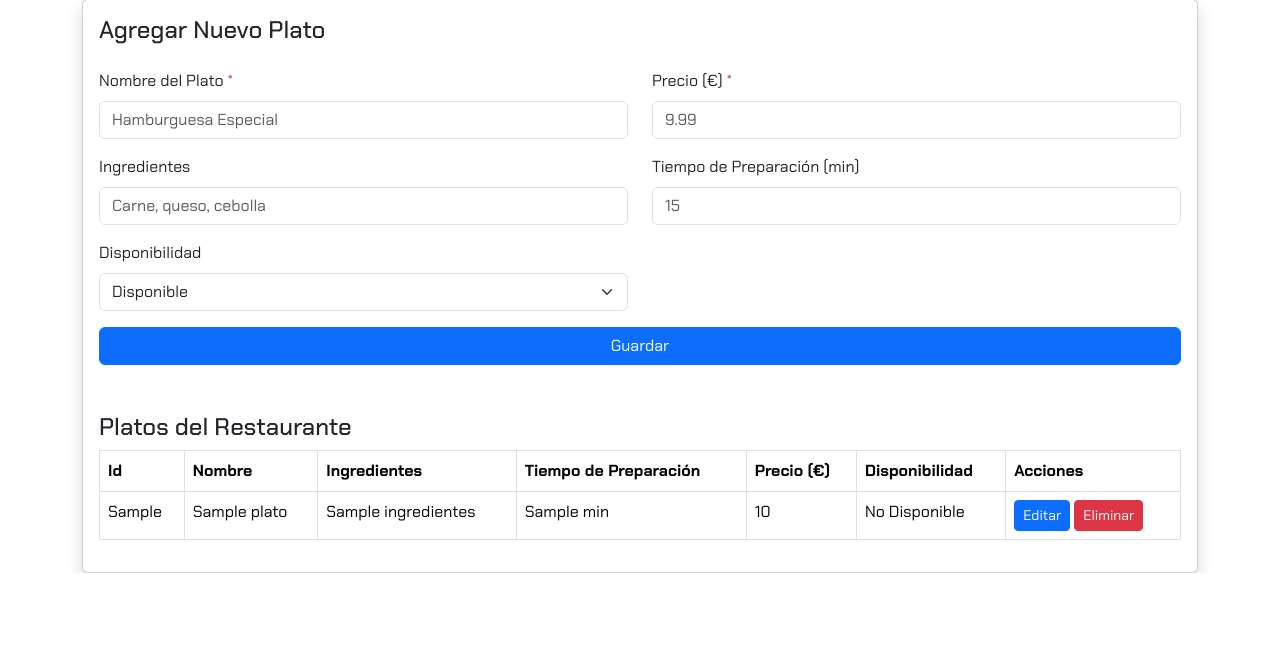
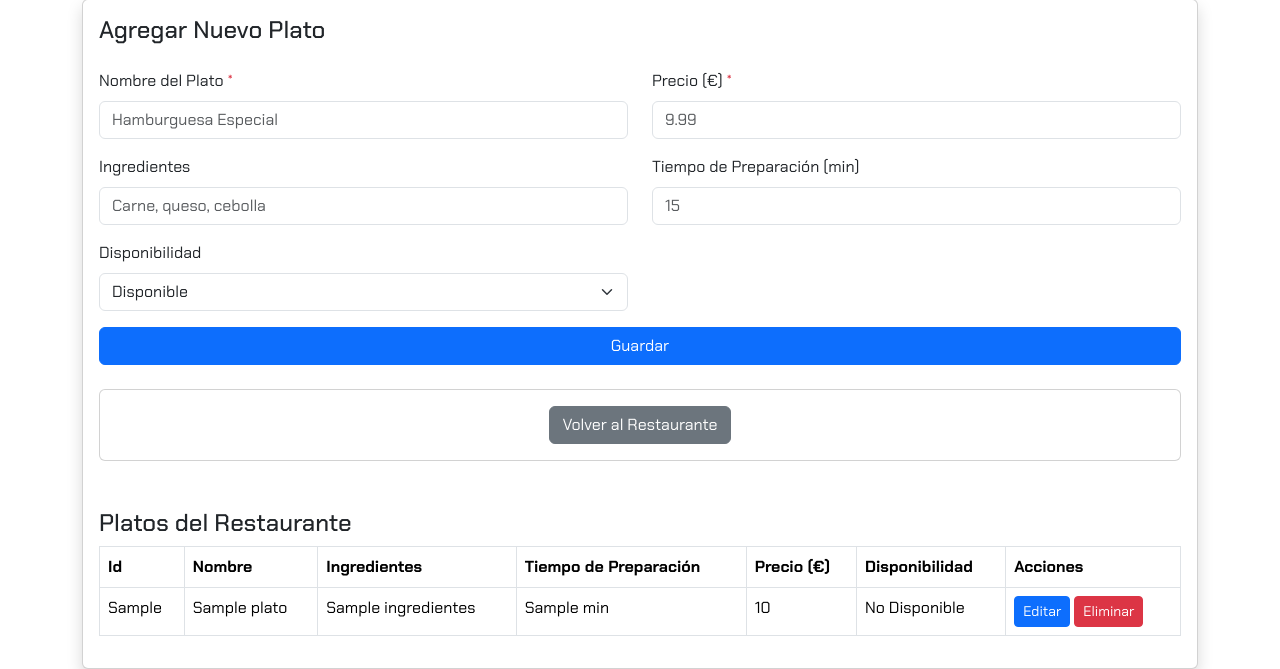
Before and after one commit to canomelero/Sistema_de_reparto_alimentacion, a Flask app: template templates/restaurante/menu.html in a window 1280 px wide. Shown: the part 249-918 px from the top of the page. Before the commit the page ends 822 px from the top, so only its background shows below. Run offline with Flask 3, Linux system fonts and the light colour scheme; the template is opened without the code that fills it: most values are stand-ins (such as "Sample title", 1, 10 or a date in 2020); parts of the project's set-up code (start-up, migrations or seed data) failed here and were passed over; some web fonts are replaced.

Commit message:
Añadida funcionalidad de volver hacia atrás restaurante

```diff
--- a/templates/restaurante/menu.html
+++ b/templates/restaurante/menu.html
@@ -65,6 +65,15 @@
                 </div>
             </form>
 
+            <div class="card mt-4">
+                <div class="card-body text-center">
+                    <form action="{{ url_for('restaurante.add') }}" method="GET">
+                        <button type="submit" class="btn btn-secondary">Volver al Restaurante</button>
+                    </form>
+                </div>
+            </div>
+
+
             <div class="mt-5">
                 <h4>Platos del Restaurante</h4>
                 <table class="table table-bordered">
@@ -99,7 +108,6 @@
                             </td>
                         </tr>
 
-                        <!-- Modal para editar un plato -->
                         <div class="modal fade" id="modal{{ plato.id_plato }}" tabindex="-1"
                             aria-labelledby="exampleModalLabel" aria-hidden="true">
                             <div class="modal-dialog">
```
